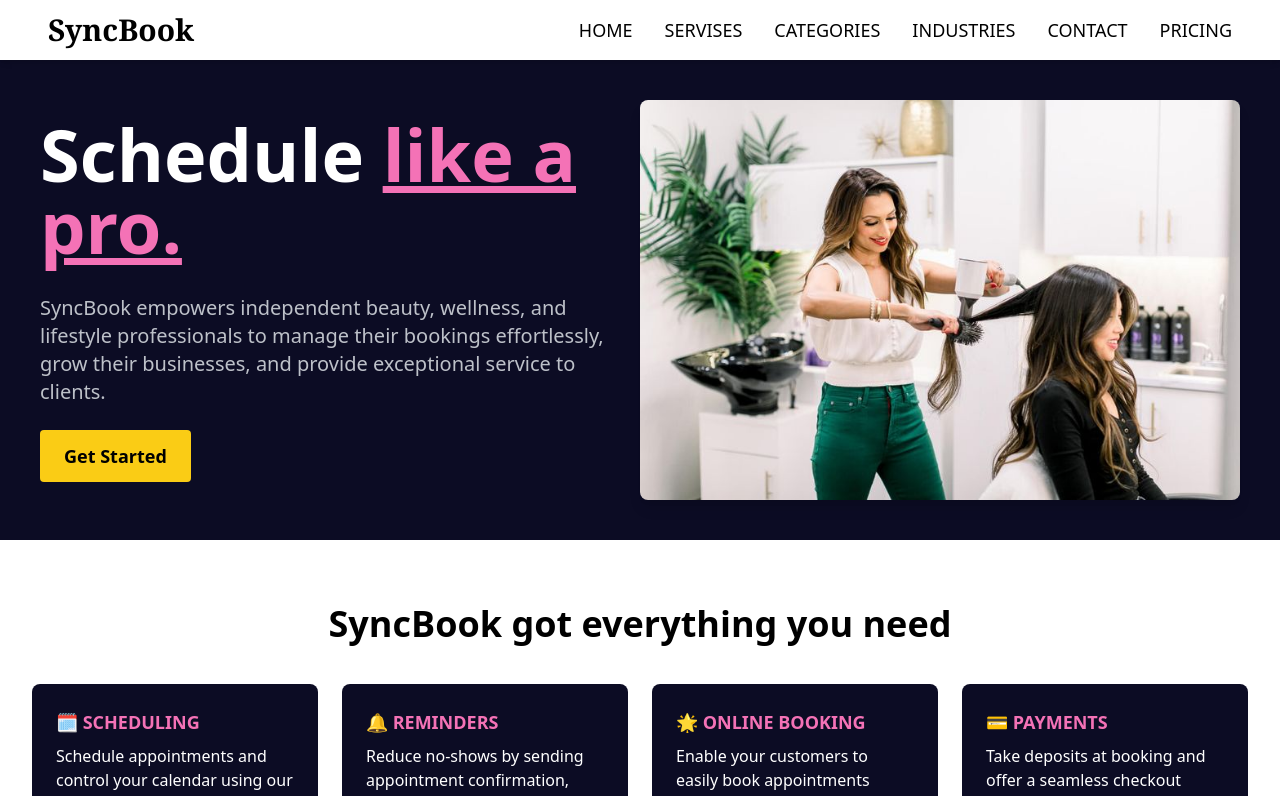
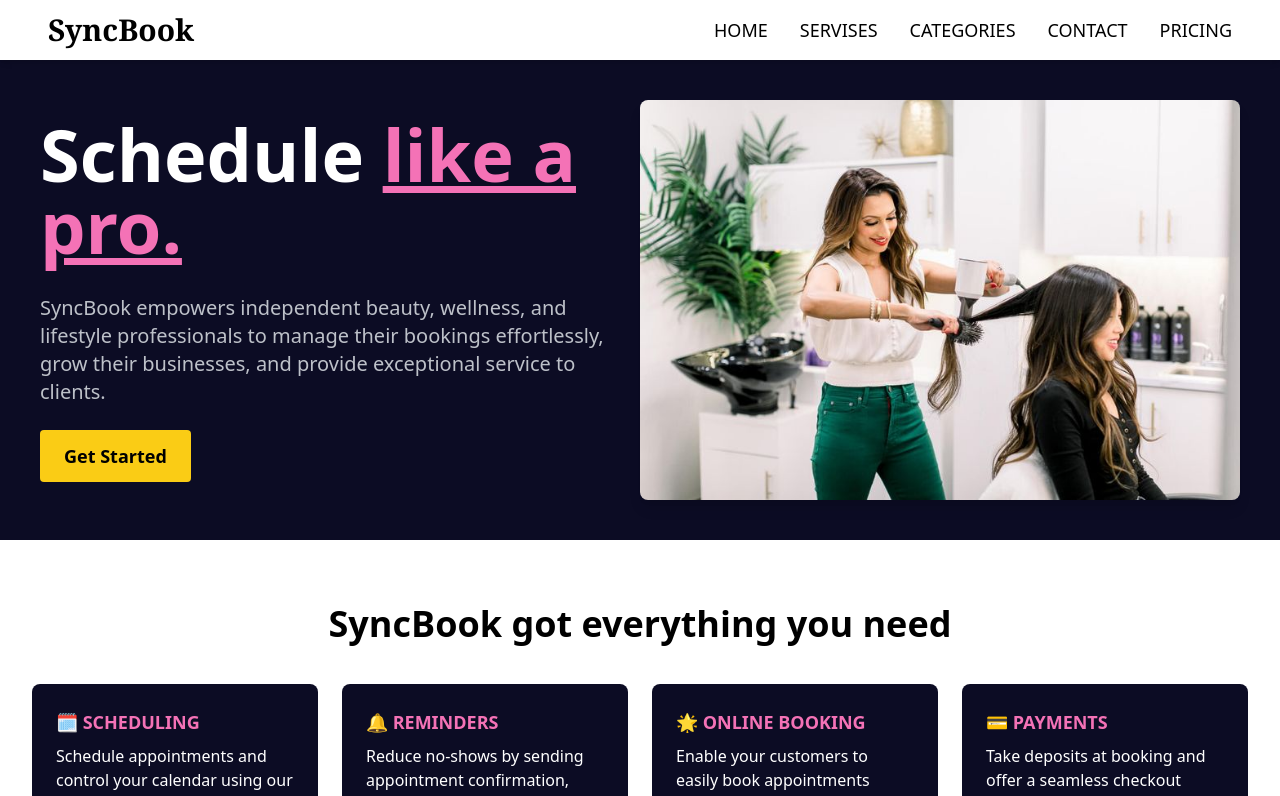
Before and after one commit to Pratham11601/quick_cabs_website, a React (Vite) app: page / in a window 1280 px wide. Shown: the top 796 px of the page. Built offline with nearby package versions, Linux system fonts and the light colour scheme.

Commit message:
changes updated

```diff
--- a/src/components/Navbar/navbar.jsx
+++ b/src/components/Navbar/navbar.jsx
@@ -19,11 +19,11 @@
     name: "CATEGORIES",
     link: "/categories",
   },
-  {
-    id: 1,
-    name: "INDUSTRIES",
-    link: "/industries",
-  },
+  // {
+  //   id: 1,
+  //   name: "INDUSTRIES",
+  //   link: "/industries",
+  // },
   {
     id: 1,
     name: "CONTACT",
```
